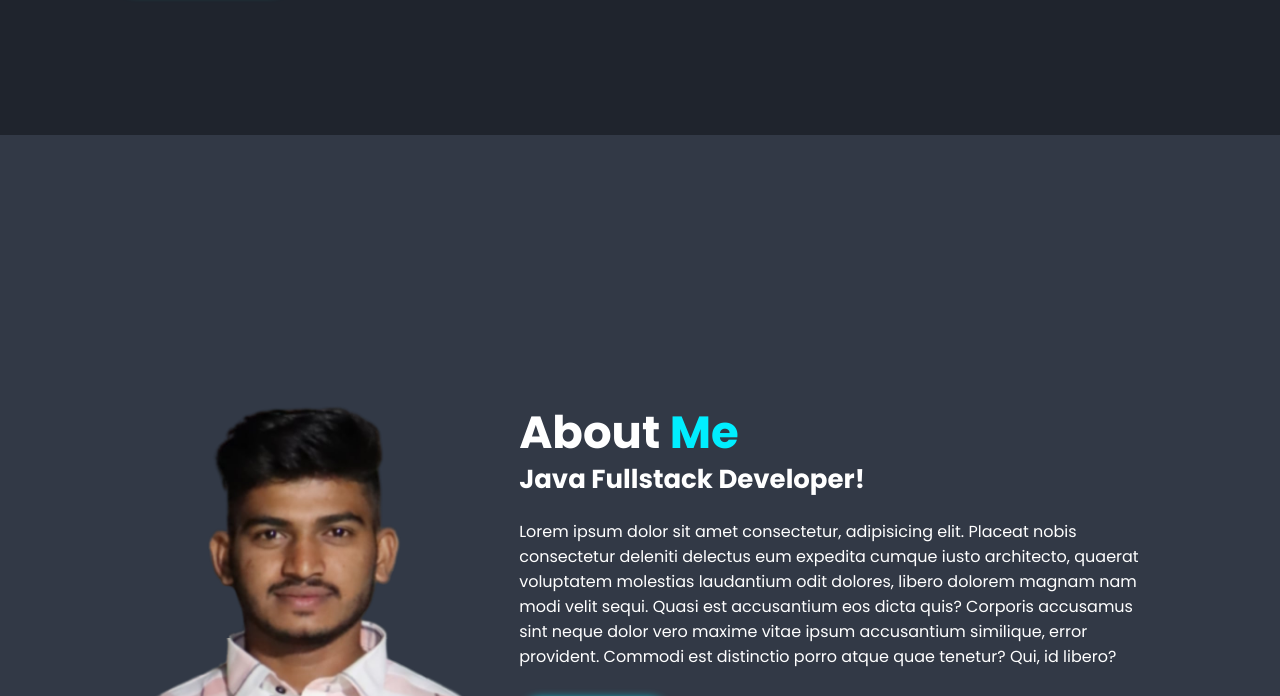
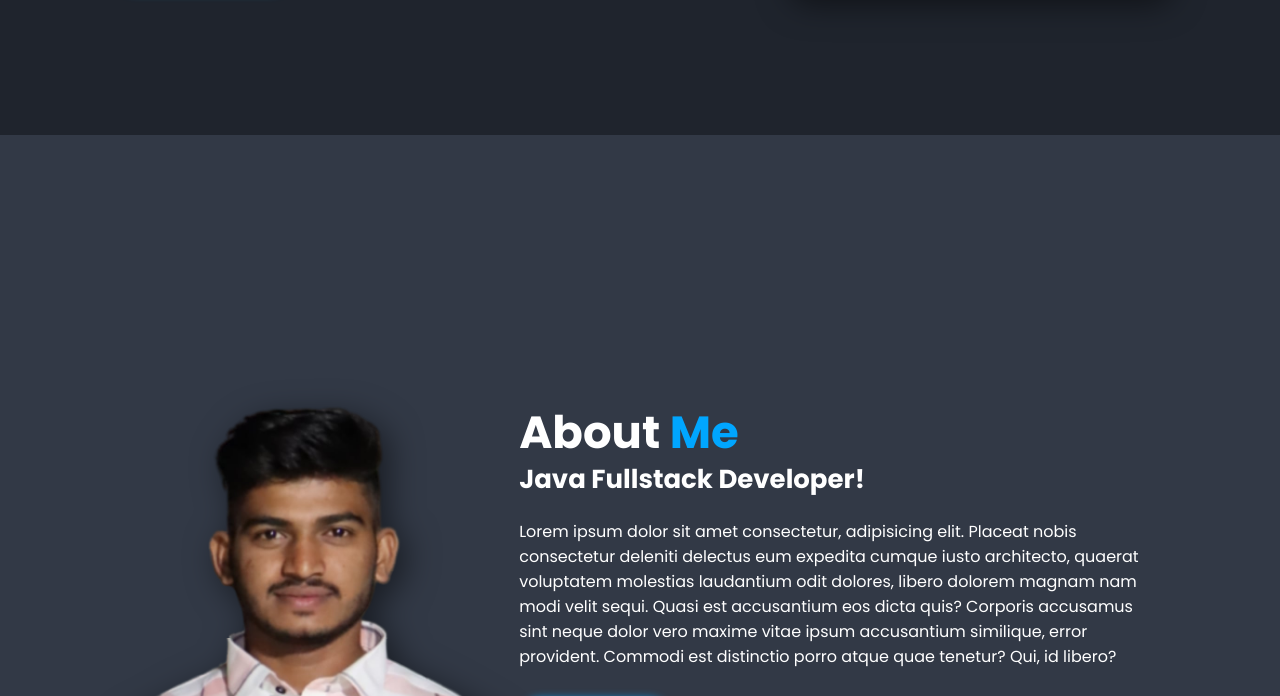
Before and after one commit to mangesh00/My-Portfolio, a plain HTML site: page index.html in a window 1280 px wide. Shown: the part 665-1361 px from the top of the page. Drawn offline with nearby package versions, Linux system fonts and the light colour scheme.

Commit message:
Update main color to RGB and add drop shadow effect to images in CSS

```diff
--- a/style.css
+++ b/style.css
@@ -15,7 +15,7 @@
   --bg-color: #1f242d;
   --second-bg-color: #323946;
   --text-color: #fff;
-  --main-color: #0ef;
+  --main-color: rgb(0, 166, 255);
 }
 
 html {
@@ -85,6 +85,7 @@ section {
   width: 30vw;
   border-radius: 5%;
   animation: floatImage 4s ease-in-out infinite;
+  filter: drop-shadow(8px 8px 16px rgba(0, 0, 0, 0.5));
 }
 
 @keyframes floatImage {
@@ -171,6 +172,7 @@ span {
 .about-img img {
   width: 30vw;
   border-radius: 5%;
+  filter: drop-shadow(8px 8px 16px rgba(0, 0, 0, 0.5));
 }
 
 .heading {
```
